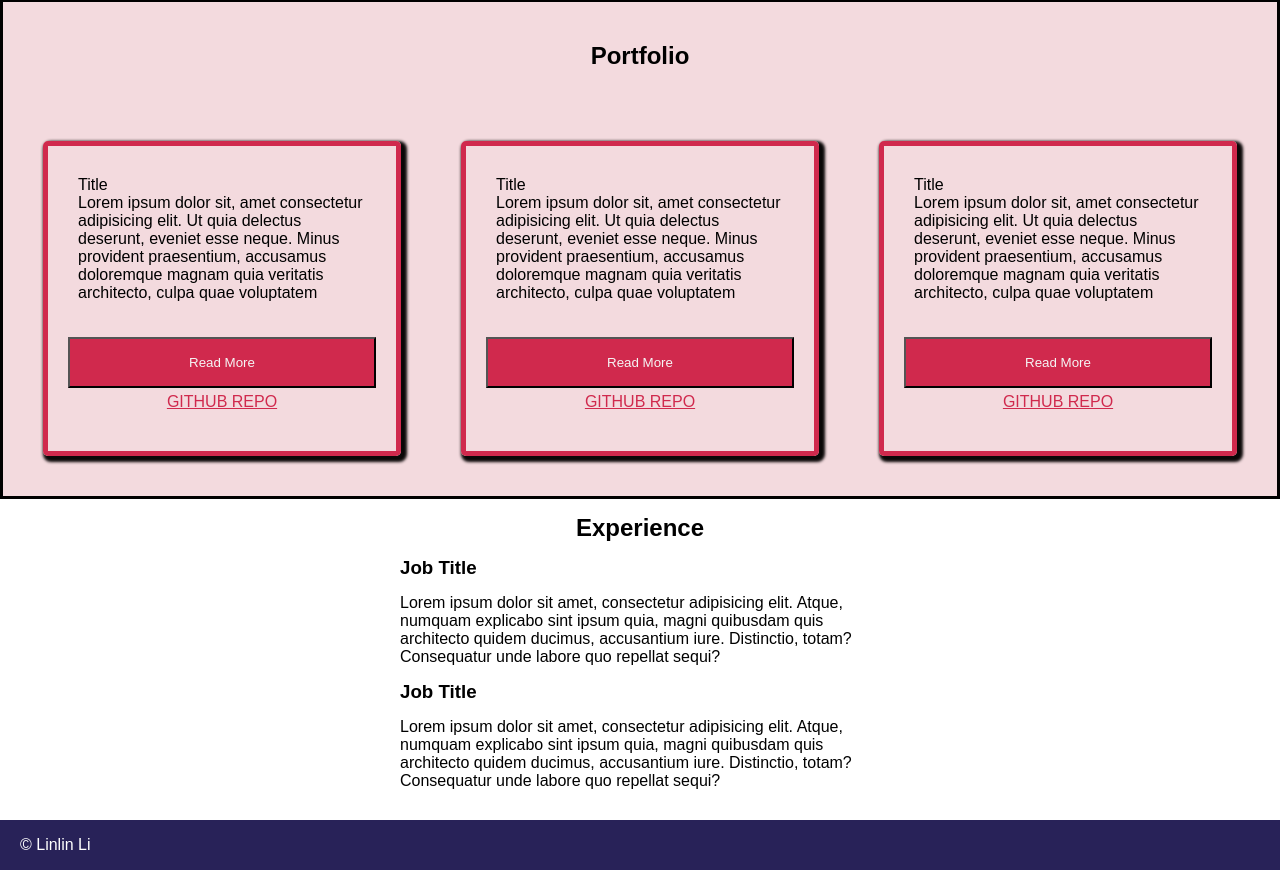
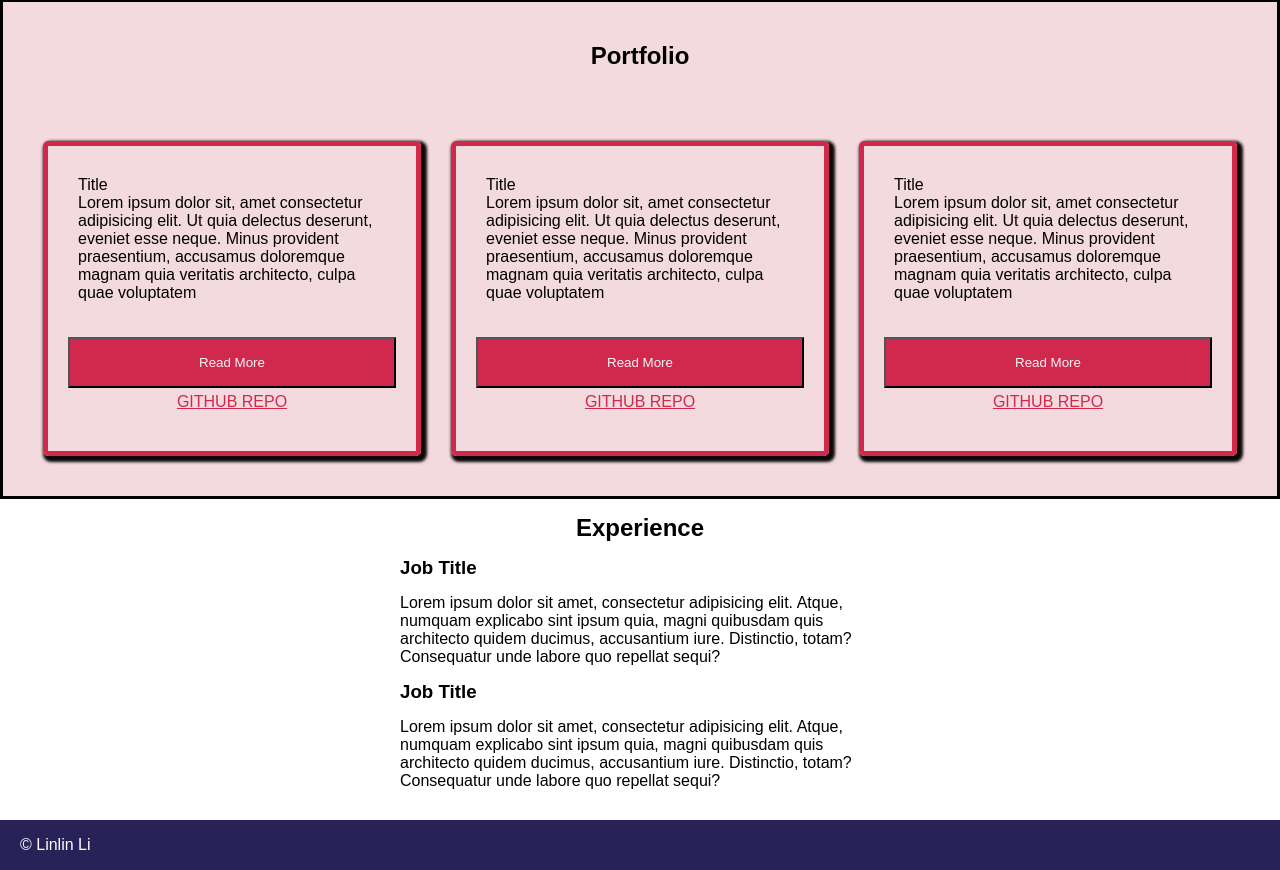
Before and after one commit to ultrahumus9000/boolean-uk-html-full-stack-portfolio, a website: page index.html in a window 1280 px wide. Shown: the part 1201-2071 px from the top of the page. Drawn offline with Linux system fonts and the light colour scheme.

Commit message:
column change

```diff
--- a/style.css
+++ b/style.css
@@ -133,8 +133,8 @@ strong {
 }
 .result {
   display: grid;
-  grid-template-columns: repeat(3, auto);
-  gap: 60px;
+  grid-template-columns: repeat(auto-fit, minmax(200px, 1fr));
+  gap: 30px;
 }
 .result section {
   border: 5px solid rgb(208, 41, 77);
```
